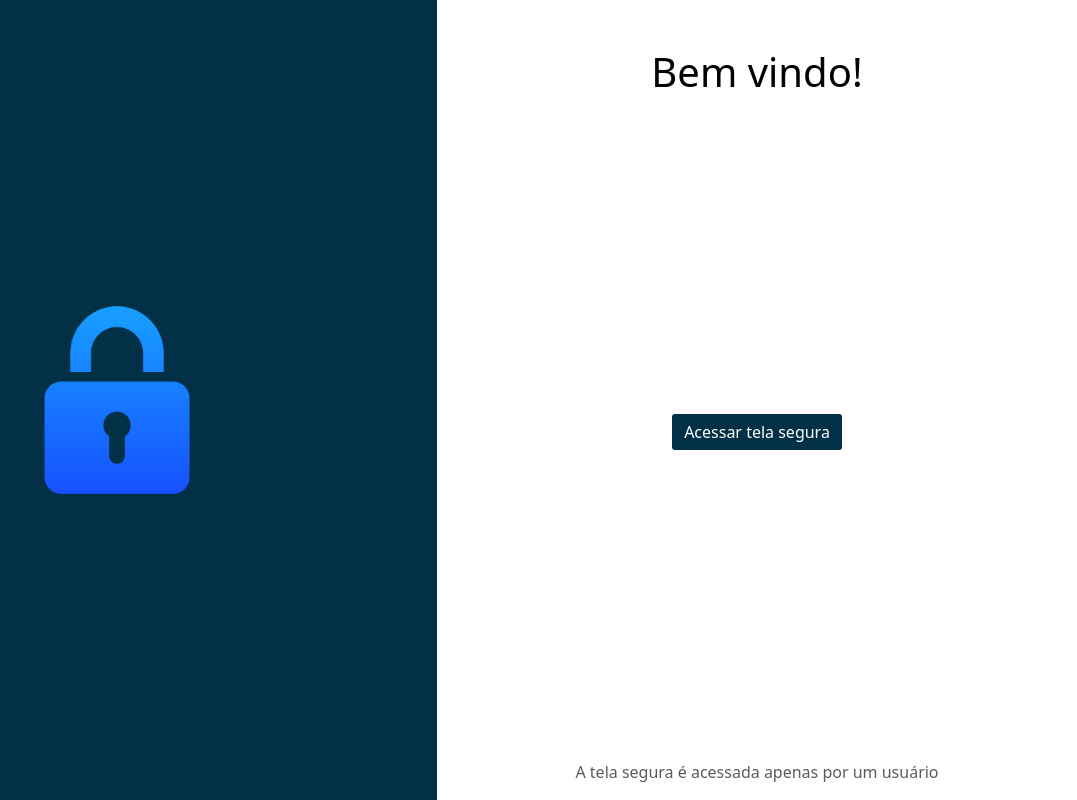
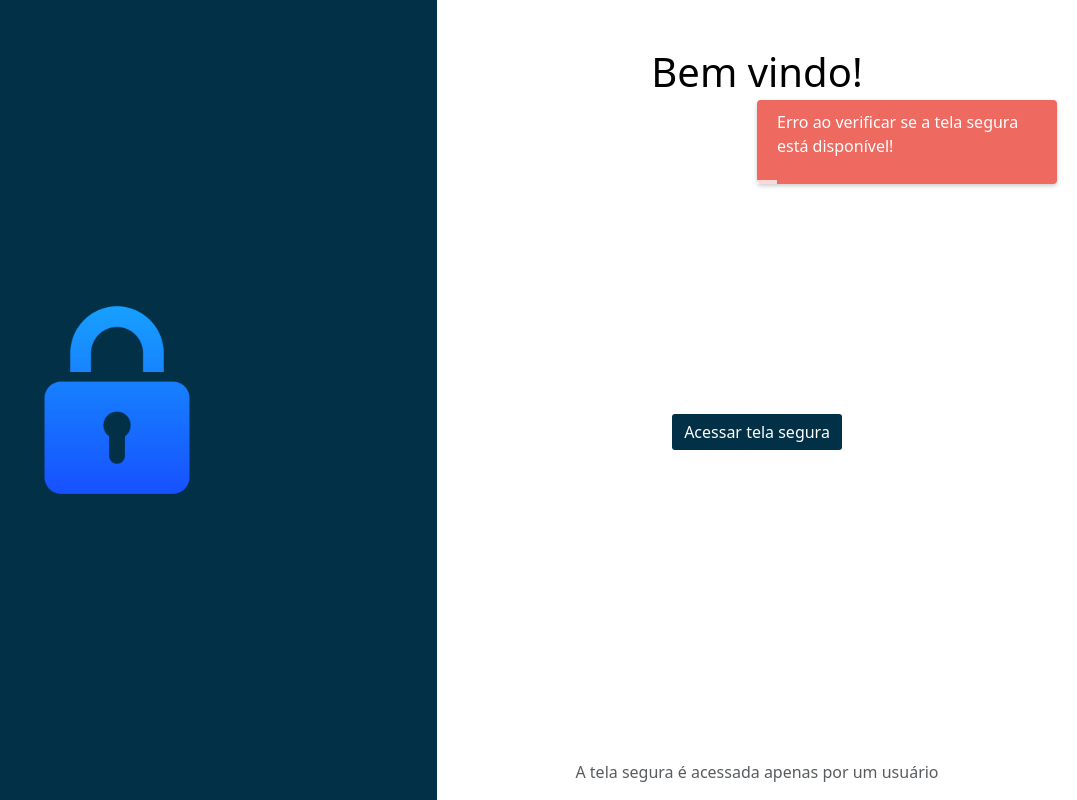
Before and after one commit to DanielpSilva/secure-screen, a React (Create React App) app in the folder frontend/: page /home in a window 1280 px wide. Both pictures are taken after a click on the button "Acessar tela segura". Shown: the whole page, without its empty margins (203-1280 px from the left). Built offline with nearby package versions, Linux system fonts and the light colour scheme; no server answers.

Commit message:
Criando componente de alerta para emitir feedbacks ao usuário

```diff
--- /dev/null
+++ b/frontend/src/components/Alert/Alert.css
@@ -0,0 +1,34 @@
+.alert-bar {
+  position: fixed;
+  top: 100px;
+  right: 20px;
+  padding: 10px 20px;
+  background-color: #2196f3;
+  color: white;
+  border-radius: 4px;
+  box-shadow: 0 2px 4px rgba(0, 0, 0, 0.2);
+  z-index: 1000;
+  display: flex;
+  align-items: center;
+  justify-content: space-between;
+  min-width: 200px;
+  max-width: 300px;
+}
+
+.alert-timer {
+  height: 4px;
+  background-color: rgba(255, 255, 255, 0.75);
+  width: 100%;
+  position: absolute;
+  bottom: 0;
+  left: 0;
+}
+
+@keyframes fadeOut {
+  from {
+    width: 100%;
+  }
+  to {
+    width: 0;
+  }
+}
--- /dev/null
+++ b/frontend/src/components/Alert/Alert.tsx
@@ -0,0 +1,31 @@
+import React from 'react';
+import { useAlert } from '../../providers/AlertContext';
+import './Alert.css';
+import { AlertType } from '../../types/AlertType';
+
+const Alert: React.FC = () => {
+  const { alert } = useAlert();
+
+  if (!alert.message) return null;
+
+  const alertTypeToColor: { [key in AlertType]: string } = {
+    [AlertType.Success]: '#24A669',
+    [AlertType.Warning]: '#E4A445',
+    [AlertType.Error]: '#EE6960',
+  };
+
+  return (
+    <div
+      className="alert-bar"
+      style={{ backgroundColor: alertTypeToColor[alert.type] }}
+    >
+      <p>{alert.message}</p>
+      <div
+        className="alert-timer"
+        style={{ animation: `fadeOut linear 3s` }}
+      ></div>
+    </div>
+  );
+};
+
+export default Alert;
--- a/frontend/src/features/home/Home.tsx
+++ b/frontend/src/features/home/Home.tsx
@@ -6,11 +6,13 @@ import { Session } from './types/Session';
 import checkActiveSecureScreenAccess from './api/CheckActiveSecureScreenAccess';
 import { useNavigate } from 'react-router-dom';
 import { CheckActiveSecureScreenAccessType } from './types/CheckActiveSecureScreen';
-
+import { useAlert } from '../../providers/AlertContext';
+import { AlertType } from '../../types/AlertType';
 const Home: React.FC = () => {
   const [loading, setLoading] = useState<boolean>(false);
   const [session, setSession] = useState<Session | null>(null);
   const navigate = useNavigate();
+  const { showAlert } = useAlert();
 
   useEffect(() => {
     const fetchSession = async () => {
@@ -18,12 +20,12 @@ const Home: React.FC = () => {
         const res = await createNewSession();
         setSession(res?.data);
       } catch (error) {
-        console.error('Falha ao buscar sessão:', error);
+        showAlert('Erro ao criar sessão!', AlertType.Error);
       }
     };
 
     fetchSession();
-  }, []);
+  }, [showAlert]);
 
   const onCheckIfExistsActiveSecureScreenAcess = () => {
     setLoading(true);
@@ -36,9 +38,15 @@ const Home: React.FC = () => {
         if (!isActive) {
           navigate(payload.path, { state: { session: session?.id } });
         } else {
+          showAlert('Já existe um usuário ativo!', AlertType.Warning);
         }
       })
-      .catch(() => {})
+      .catch(() =>
+        showAlert(
+          'Erro ao verificar se a tela segura está disponível!',
+          AlertType.Error
+        )
+      )
       .finally(() => setLoading(false));
   };
 
--- a/frontend/src/features/secureScreen/SecureScreen.tsx
+++ b/frontend/src/features/secureScreen/SecureScreen.tsx
@@ -4,17 +4,23 @@ import './style/SecureScreen.css';
 import { TimeUtils } from '../../utils/TimeUtils';
 import { useLocation, useNavigate } from 'react-router-dom';
 import useSocket from './api/WebsocketApi';
+import { useAlert } from '../../providers/AlertContext';
+import { AlertType } from '../../types/AlertType';
 const SecureScreen: React.FC = () => {
   const [seconds, setSeconds] = useState(0);
   const location = useLocation();
   const navigate = useNavigate();
   const session = location.state?.session;
+  const { showAlert } = useAlert();
 
-  const handleAccessGranted = useCallback(() => {}, []);
+  const handleAccessGranted = useCallback(() => {
+    showAlert('Acesso concedido!', AlertType.Success);
+  }, [showAlert]);
 
   const handleAccessDenied = useCallback(() => {
+    showAlert('Acesso negado!', AlertType.Error);
     navigate('/');
-  }, [navigate]);
+  }, [navigate, showAlert]);
 
   useSocket(handleAccessGranted, handleAccessDenied, {
     session: session,
--- a/frontend/src/index.tsx
+++ b/frontend/src/index.tsx
@@ -3,6 +3,8 @@ import ReactDOM from 'react-dom/client';
 import App from './App';
 import { BrowserRouter as Router } from 'react-router-dom';
 import './index.css';
+import { AlertProvider } from './providers/AlertContext';
+import Alert from './components/Alert/Alert';
 
 const root = ReactDOM.createRoot(
   document.getElementById('root') as HTMLElement
@@ -10,7 +12,10 @@ const root = ReactDOM.createRoot(
 root.render(
   <React.StrictMode>
     <Router>
-      <App />
+      <AlertProvider>
+        <Alert />
+        <App />
+      </AlertProvider>
     </Router>
   </React.StrictMode>
 );
--- /dev/null
+++ b/frontend/src/providers/AlertContext.tsx
@@ -0,0 +1,51 @@
+import React, {
+  createContext,
+  useContext,
+  useState,
+  useCallback,
+  ReactNode,
+} from 'react';
+import { AlertType } from '../types/AlertType';
+
+interface AlertContextType {
+  alert: { message: string; type: AlertType };
+  showAlert: (message: string, type: AlertType) => void;
+}
+
+const AlertContext = createContext<AlertContextType | undefined>(undefined);
+
+interface AlertProviderProps {
+  children: ReactNode;
+}
+
+export const useAlert = (): AlertContextType => {
+  const context = useContext(AlertContext);
+  if (context === undefined) {
+    throw new Error('useAlert must be used within an AlertProvider');
+  }
+  return context;
+};
+
+export const AlertProvider: React.FC<AlertProviderProps> = ({ children }) => {
+  const [alert, setAlert] = useState<{ message: string; type: AlertType }>({
+    message: '',
+    type: AlertType.Success,
+  });
+
+  const showAlert = useCallback(
+    (message: string, type: AlertType = AlertType.Success) => {
+      setAlert({ message, type });
+      setTimeout(
+        () => setAlert({ message: '', type: AlertType.Success }),
+        3000
+      );
+    },
+    []
+  );
+
+  return (
+    <AlertContext.Provider value={{ alert, showAlert }}>
+      {children}
+    </AlertContext.Provider>
+  );
+};
--- /dev/null
+++ b/frontend/src/types/AlertType.ts
@@ -0,0 +1,5 @@
+export enum AlertType {
+  Success = 'success',
+  Warning = 'warning',
+  Error = 'error',
+}
```
